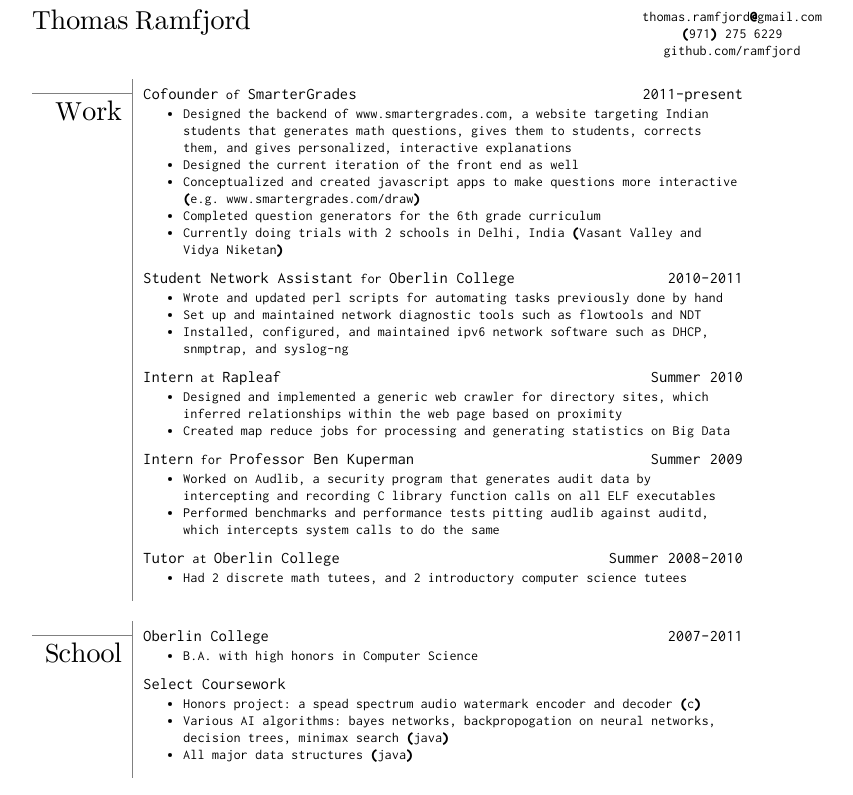
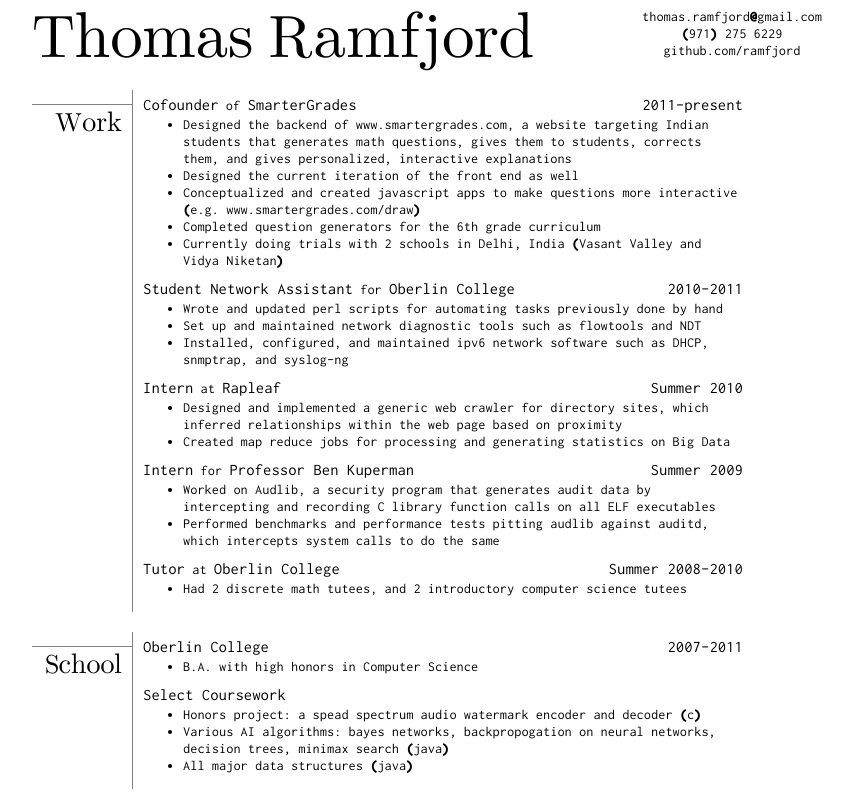
Before and after one commit to ramfjord/Resume, a plain HTML site: page resume.html in a window 1280 px wide. Shown: the top 795 px of the page, without its empty margins (208-1061 px from the left). Drawn offline with Linux system fonts and the light colour scheme.

Commit message:
increased name size to counteract removing blurb

```diff
--- a/css/resume.scss
+++ b/css/resume.scss
@@ -55,7 +55,8 @@ body {
 .header {
   width:600px;
   .name {
-    @include fancy-font;
+    font-family: headers;
+    font-size: 62px;
     //border-bottom:1px solid gray;
   }
   .blurb {
--- a/resume.html
+++ b/resume.html
@@ -11,9 +11,6 @@
       <div class='col header'>
         <div class=name>
           Thomas Ramfjord
-        </div>
-
-        <div class=blurb>
         </div>
       </div>
 
```
Also changed, not shown: README.txt, css/resume.css, 1 other file.
